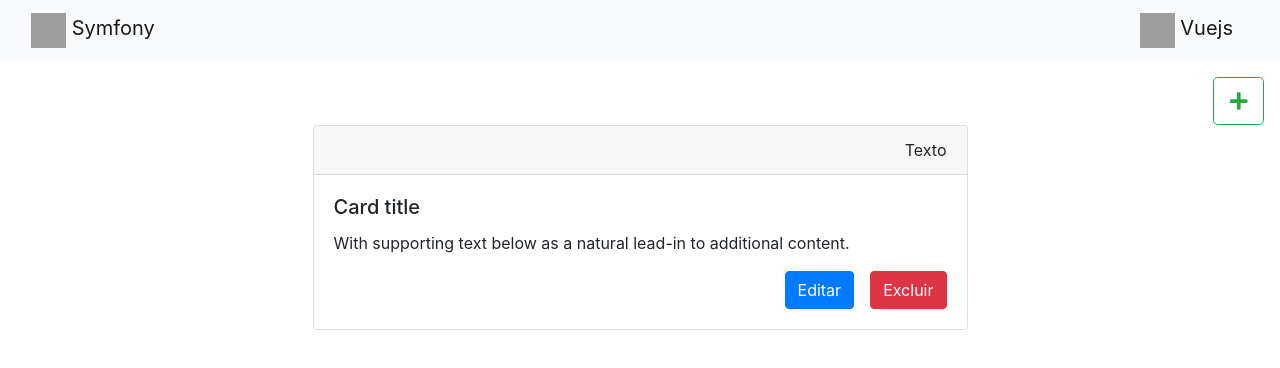
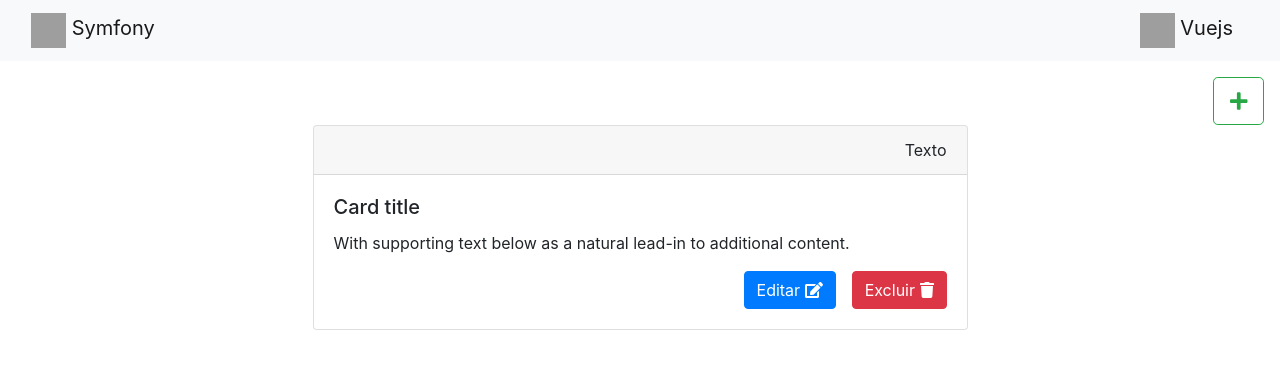
Before and after one commit to rodrigoyuri/list-to-do, a Vue app in the folder web/: page / in a window 1280 px wide. Shown: the top 368 px of the page. Built offline with nearby package versions, Linux system fonts and the light colour scheme; grey boxes are pictures that could not be loaded.

Commit message:
Importação de icons no main.js e adição de icones buttons CardTask.vue

```diff
--- a/web/src/components/CardTask.vue
+++ b/web/src/components/CardTask.vue
@@ -6,8 +6,8 @@
                 <h5 class="card-title">Card title</h5>
                 <p class="card-text">With supporting text below as a natural lead-in to additional content.</p>
                 <div class="d-flex justify-content-end">
-                    <button class="btn btn-primary mr-3">Editar</button>
-                    <button class="btn btn-danger">Excluir</button>
+                    <button class="btn btn-primary mr-3">Editar <font-awesome-icon icon="edit" /></button>
+                    <button class="btn btn-danger">Excluir <font-awesome-icon icon="trash" /></button>
                 </div>
             </div>
         </div>
--- a/web/src/main.js
+++ b/web/src/main.js
@@ -1,7 +1,7 @@
 import Vue from 'vue'
 import BootstrapVue from 'bootstrap-vue/dist/bootstrap-vue.esm';
 import { library } from '@fortawesome/fontawesome-svg-core';
-import { faPlus } from '@fortawesome/free-solid-svg-icons';
+import { faPlus, faEdit, faTrash } from '@fortawesome/free-solid-svg-icons';
 import { FontAwesomeIcon } from '@fortawesome/vue-fontawesome';
 
 import App from './App.vue'
@@ -13,7 +13,7 @@ Vue.config.productionTip = false;
 
 Vue.use(BootstrapVue);
 
-library.add(faPlus);
+library.add(faPlus, faEdit, faTrash);
 Vue.component('font-awesome-icon', FontAwesomeIcon);
 
 new Vue({
```
